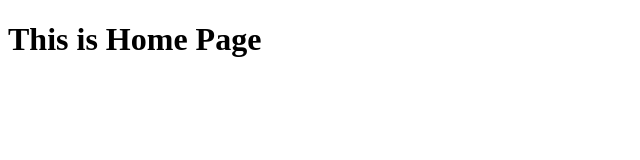
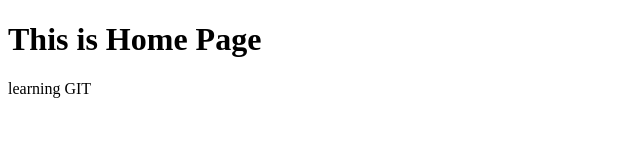
Before and after one commit to mdzakirhossain123/firstgit, a plain HTML site: page index.html in a window 1280 px wide. Shown: the whole page, without its empty margins (0-640 px from the left). Drawn offline with Linux system fonts and the light colour scheme.

Commit message:
Some Modification on index.html file

```diff
--- a/index.html
+++ b/index.html
@@ -10,6 +10,7 @@
 
 <body>
     <h1>This is Home Page</h1>
+    <p>learning GIT</p>
 </body>
 
 </html>
```
